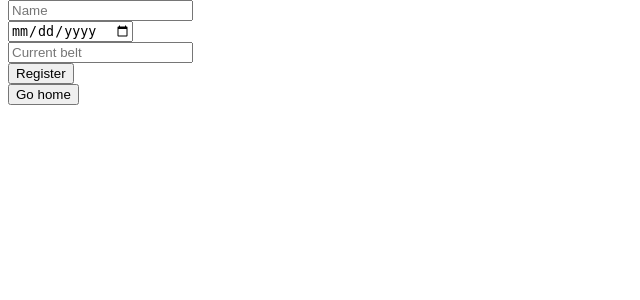
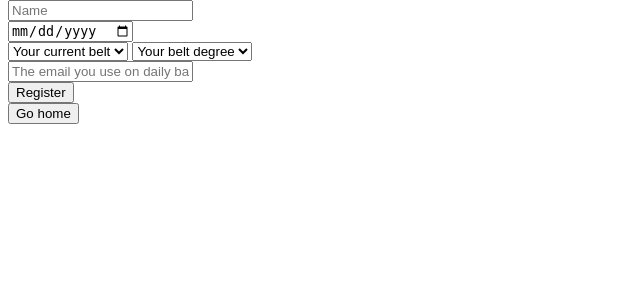
Before and after one commit to fvsteinbach/Ares, a Flask app: page /register in a window 1280 px wide. Shown: the part 104-404 px from the top of the page, without its empty margins (0-640 px from the left). Run offline with Flask 2, Linux system fonts and the light colour scheme.

Commit message:
Implemented data validation

```diff
--- a/app.py
+++ b/app.py
@@ -1,6 +1,11 @@
 from flask import Flask, request, render_template, redirect
 
 app = Flask(__name__)
+
+fighters = {}
+
+BELTS = ["No belt", "White", "Blue", "Purple", "Brown", "Black"]
+DEGREES = ["No degree","I", "II", "III", "IV"]
 
 @app.route("/", methods=["GET", "POST"])
 def index():
@@ -24,6 +29,24 @@ def registrants():
     birthdate = request.form.get("birthdate")
     if not birthdate:
         return render_template("error.html", message="Missing birthdate")
+
+    #Validate fighter belt
+    belt = request.form.get("belt")
+    if belt not in BELTS:
+        return render_template("error.html", message="Missing belt")
+
+    #Validate fighter belt degree
+    degree = request.form.get("degree")
+    if degree not in DEGREES:
+        return render_template("error.html", message="Missing belt degree")
+
+    #Validate email
+    email = request.form.get("email")
+    if not email:
+        return render_template("error.html", message="Missing email")
+
+    fighters[name] = belt
+
     return render_template("registrants.html", name=name)
 
 if __name__==("__main__"):
--- a/templates/register.html
+++ b/templates/register.html
@@ -5,7 +5,24 @@
     <form action="/registrants" method="post">
         <input type="text" id="name" name="name" placeholder="Name"><br>
         <input type="date" id="birthdate" name="birthdate" placeholder="birthdate"><br>
-        <input type="text" id="belt" name="belt" placeholder="Current belt"><br>
+        <select name="belt">
+            <option disabled selected>Your current belt</option>
+            <option>No belt</option>
+            <option>White</option>
+            <option>Blue</option>
+            <option>Purple</option>
+            <option>Brown</option>
+            <option>Black</option>
+        </select>
+        <select name="degree">
+            <option disabled selected>Your belt degree</option>
+            <option>No degree</option>
+            <option>I</option>
+            <option>II</option>
+            <option>III</option>
+            <option>IV</option>
+        </select><br>
+        <input type="email" id="email" name="email" placeholder="The email you use on daily basis"><br>
         <input type="submit" id="register" value="Register">
     </form>
     <a href="/"><button>Go home</button></a>
```
